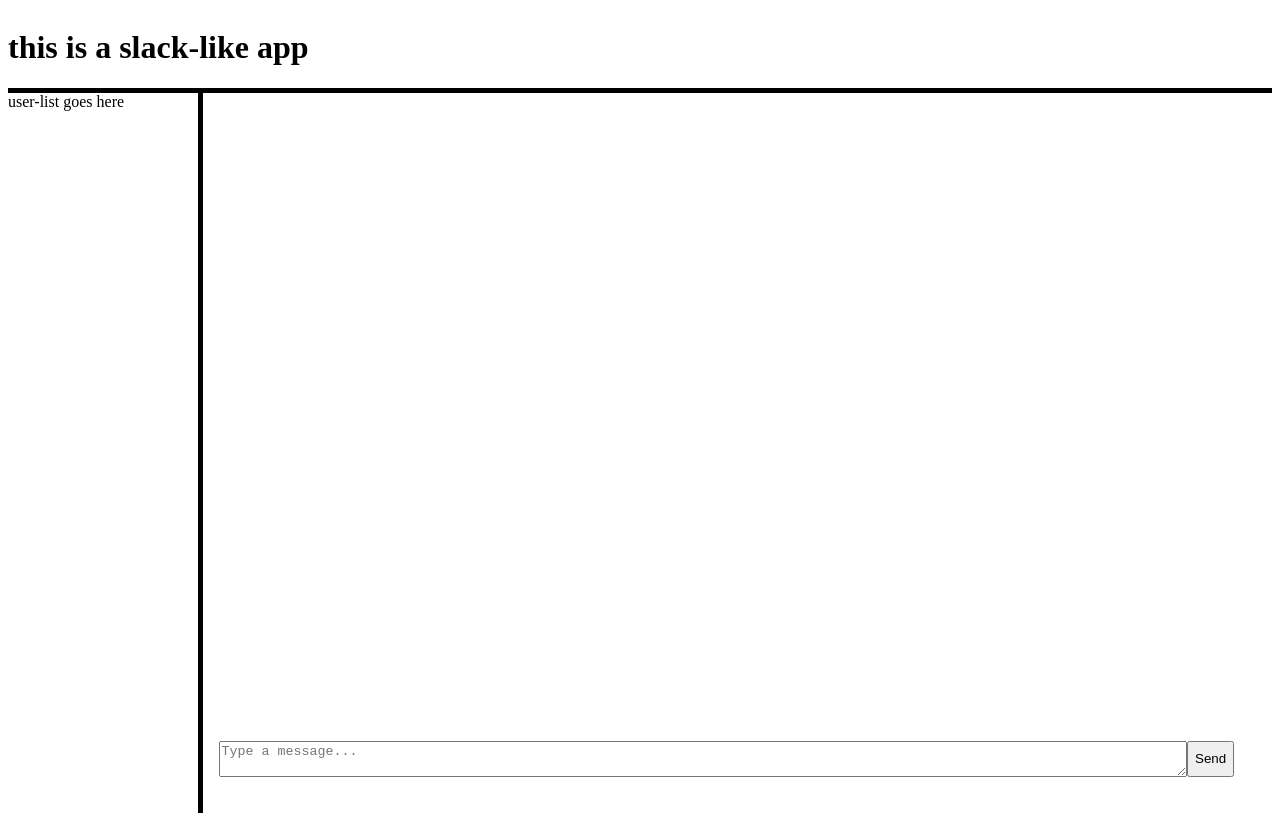
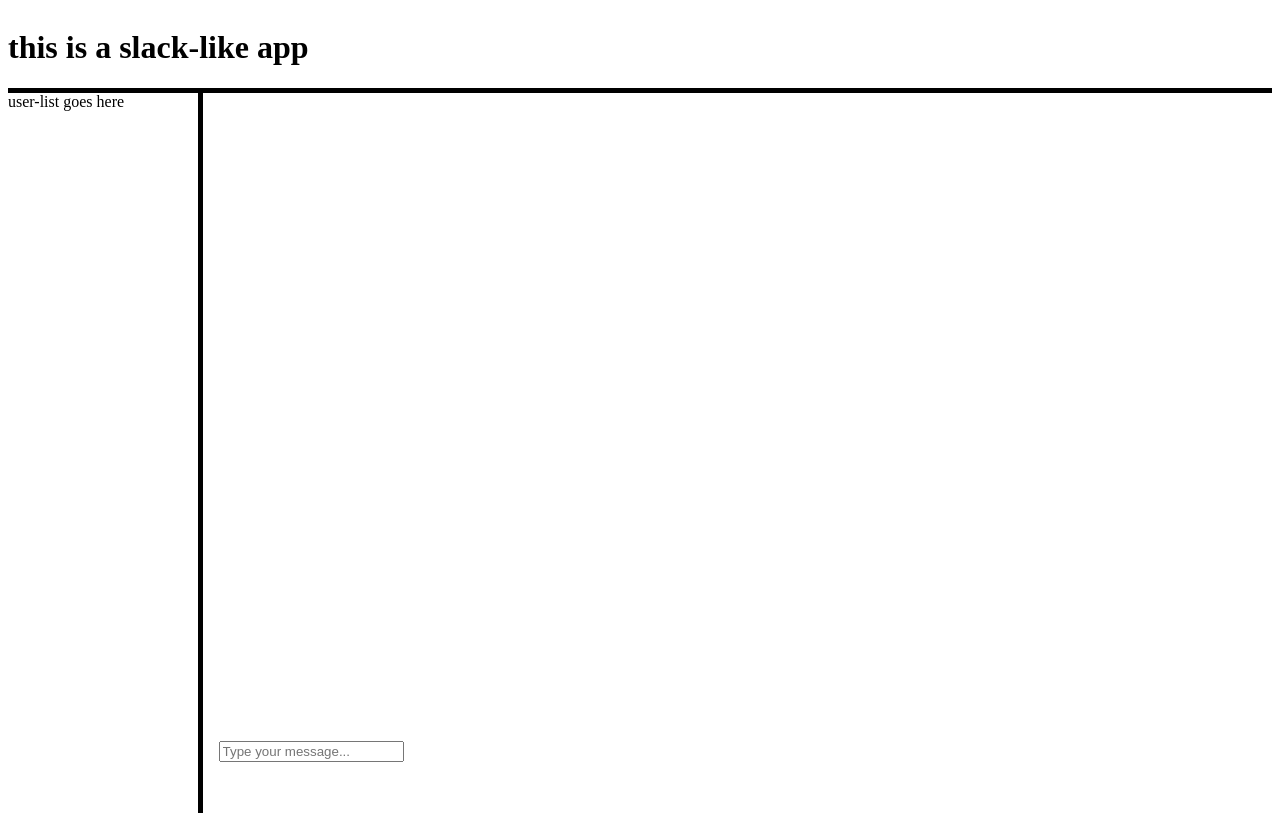
Before and after one commit to Awiedenman/ng-convo-tags, an Angular app: page / in a window 1280 px wide. Built offline with nearby package versions, Linux system fonts and the light colour scheme.

Commit message:
Change textArea to input and test out on keyup event for enter

```diff
--- a/src/app/components/comment-input/comment-input.component.html
+++ b/src/app/components/comment-input/comment-input.component.html
@@ -1,4 +1,5 @@
 <div class="message-input">
-  <textarea [(ngModel)]="comment" (ngModelChange)="onInputChange()" placeholder="Type a message..."></textarea>
-  <button (click)="submitComment()">Send</button>
+  <input type="text" [formControl]="commentControl" (keyup)="onKeyup($event)" placeholder="Type your message..."
+    (blur)="onBlur()" (focus)="onFocus()" />
+  <!-- <button (click)="submitComment()">Send</button> -->
 </div>
--- a/src/app/components/comment-input/comment-input.component.ts
+++ b/src/app/components/comment-input/comment-input.component.ts
@@ -1,28 +1,38 @@
 import { Component, EventEmitter, Output } from '@angular/core';
 import { CommonModule } from '@angular/common';
-import { FormsModule } from '@angular/forms';
+import { FormControl, FormsModule, ReactiveFormsModule } from '@angular/forms';
 
 @Component({
   selector: 'app-comment-input',
   standalone: true,
-  imports: [CommonModule, FormsModule],
+  imports: [CommonModule, FormsModule, ReactiveFormsModule],
   templateUrl: './comment-input.component.html',
   styleUrl: './comment-input.component.scss'
 })
 export class CommentInputComponent {
-  @Output() commentSubmitted = new EventEmitter<string>();
-  comment: string = '';
+  @Output() commentEvent = new EventEmitter<string>();
+  @Output() inputFocus = new EventEmitter<boolean>();
+  commentControl = new FormControl('');
 
-  submitComment(): void {
-    if (typeof this.comment.trim() === 'string') { // null check and type check;
-      this.commentSubmitted.emit(this.comment);
-      this.comment = '';
-    };
-  };
-  onInputChange(): void {
-    const symbolTriggerPresent = this.comment.match(/^@/)
-    if (symbolTriggerPresent) {
-      console.log('show user list')
-    };
-  };
+  // submitComment(event: MouseEvent): void {
+  //   if(this.commentControl !== null){
+  //     this.commentEvent.emit(this.commentControl);
+  //   }
+  // };
+
+  onKeyup(event: KeyboardEvent) {
+    const value = (event.target as HTMLInputElement).value;
+    if (event.key === 'Enter') {
+      this.commentEvent.emit(value);
+      this.commentControl.setValue('');
+    }
+  }
+
+  onBlur() {
+    this.inputFocus.emit(false);
+  }
+
+  onFocus() {
+    this.inputFocus.emit(true);
+  }
 };
```
